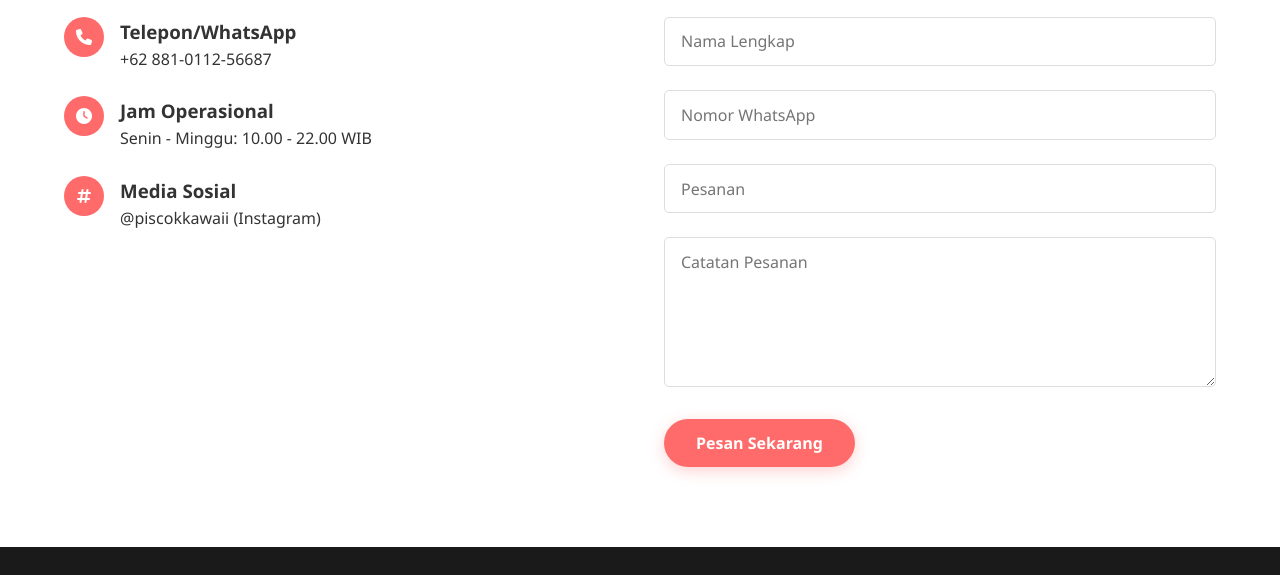
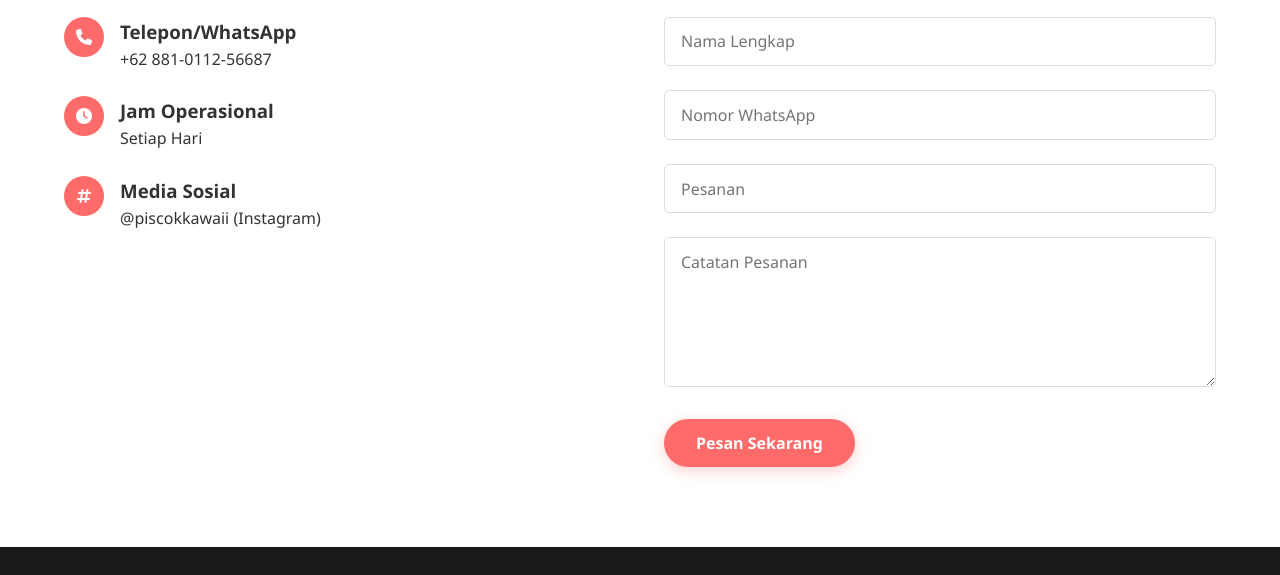
Before and after one commit to Renn-devBI/Piscok-Kawaii, a plain HTML site: page index.html in a window 1280 px wide. Shown: the part 3340-3915 px from the top of the page. Drawn offline with Linux system fonts and the light colour scheme.

Commit message:
Update index.html

```diff
--- a/index.html
+++ b/index.html
@@ -127,7 +127,7 @@
                     </div>
                     <div>
                         <h3>Jam Operasional</h3>
-                        <p>Senin - Minggu: 10.00 - 22.00 WIB</p>
+                        <p>Setiap Hari</p>
                     </div>
                 </div>
                 <div class="contact-item">
```
